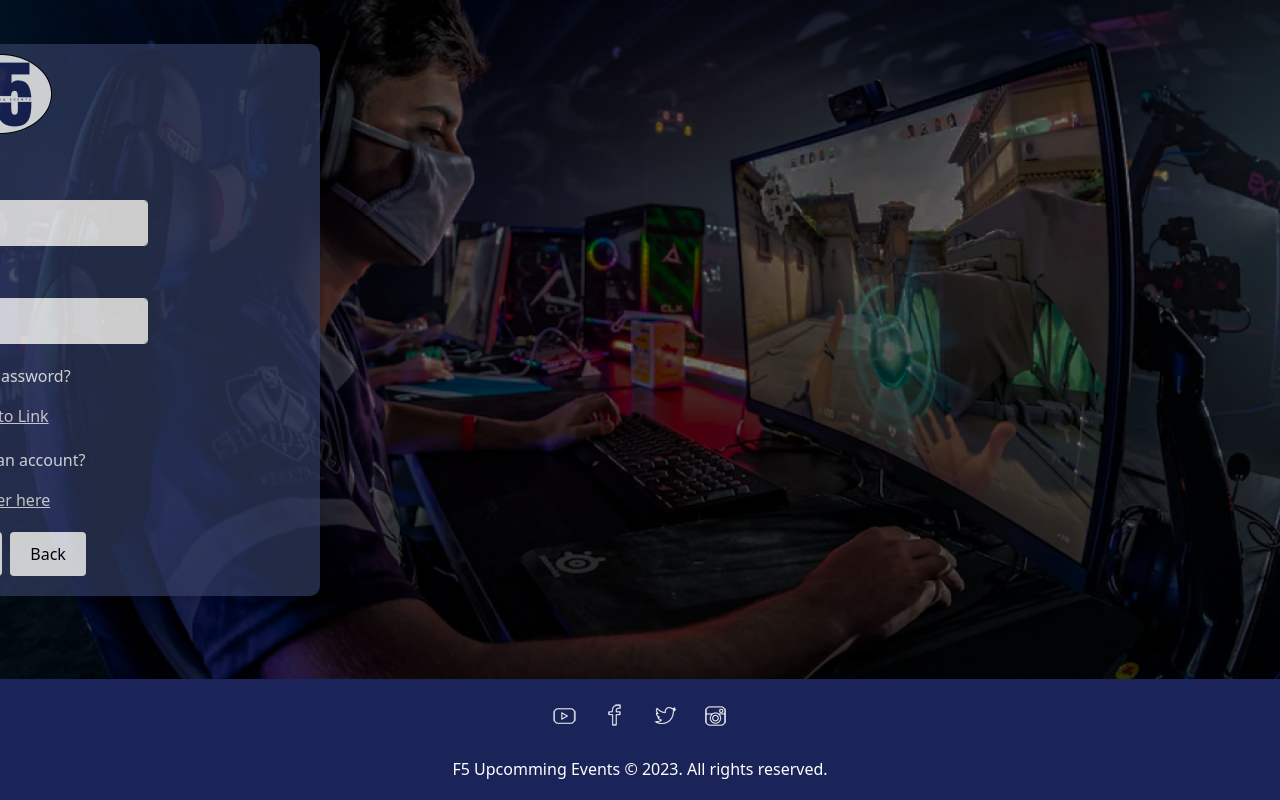
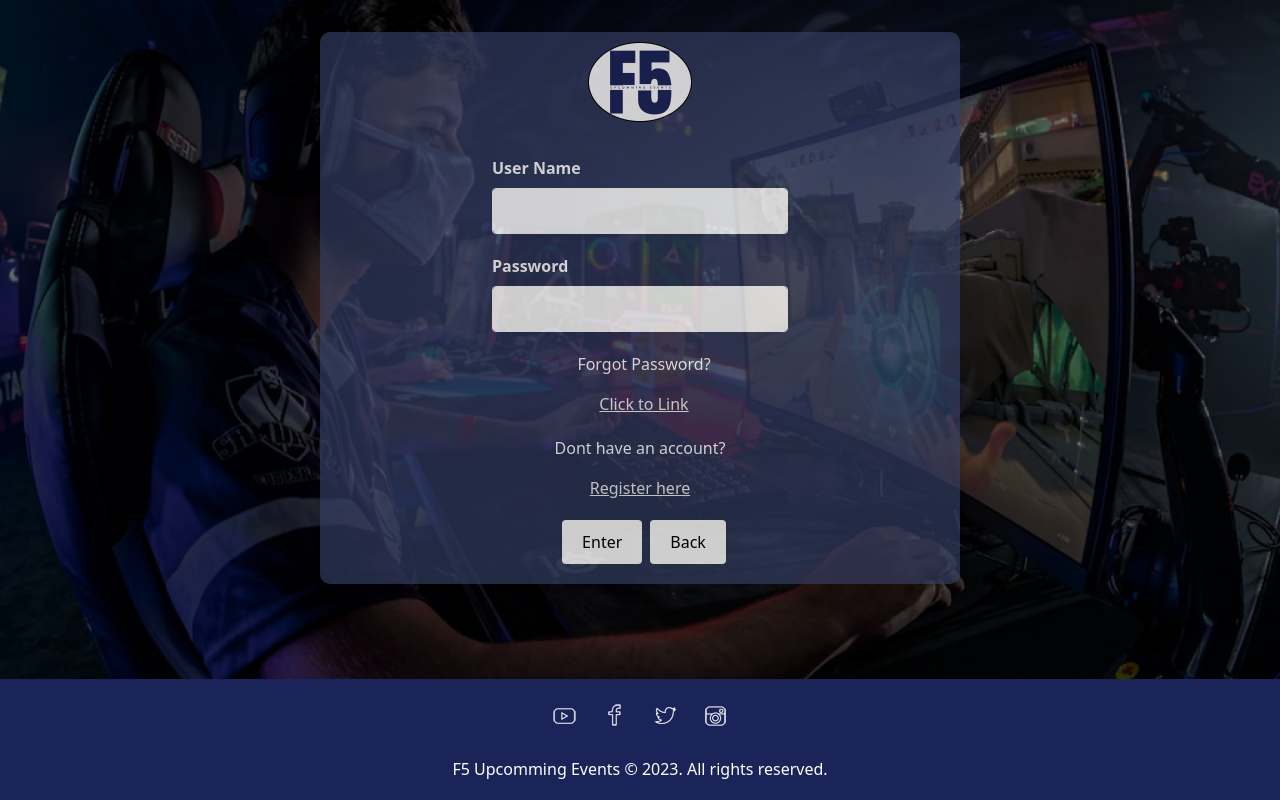
Before and after one commit to mcefen/upcoming_events, an Angular app in the folder front/: page /login in a window 1280 px wide. Built offline with nearby package versions, Linux system fonts and the light colour scheme.

Commit message:
SCSS update os login and page register

```diff
--- a/front/src/app/Events/components/loginregister/loginregister.component.scss
+++ b/front/src/app/Events/components/loginregister/loginregister.component.scss
@@ -2,13 +2,11 @@
 .container {
   width: 90%;
   max-width: 50%;
-  position: absolute;
-  top: 40%;
-  transform: translate(-50%, -50%);
+  margin-top: 4vh;
   background-color: rgba(54, 65, 104, 0.8);
   opacity: 0.8;
   border-radius: 10px;
-  margin-bottom: 50%;
+  margin-bottom: 20vh;
   box-shadow: 0 4px 8px rgba(0, 0, 0, 0.1);
   color: #fff;
 
--- a/front/src/app/Events/components/pageregister/pageregister.component.scss
+++ b/front/src/app/Events/components/pageregister/pageregister.component.scss
@@ -1,10 +1,11 @@
 .container {
   width: 100%;
-  margin-left: 0;
-  margin-right:50vh ;
+  margin-left: 10vh;
+  margin-right:10vh ;
   background-color: rgba(54, 65, 104, 0.8);
   opacity: 0.8;
   margin-top: 5vh;
+  margin-bottom: 20vh;
 }
 
 .logo {
```
